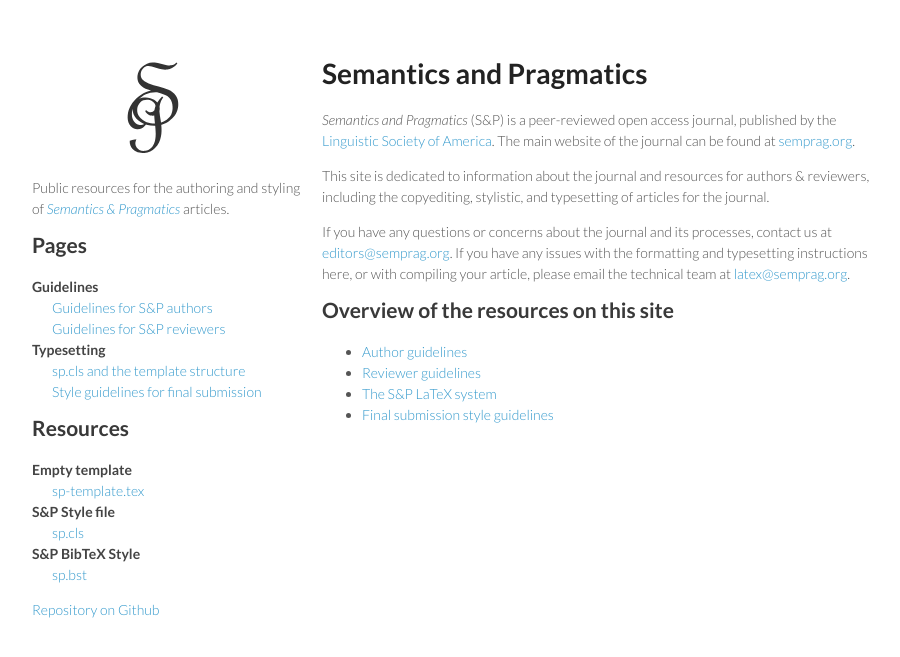
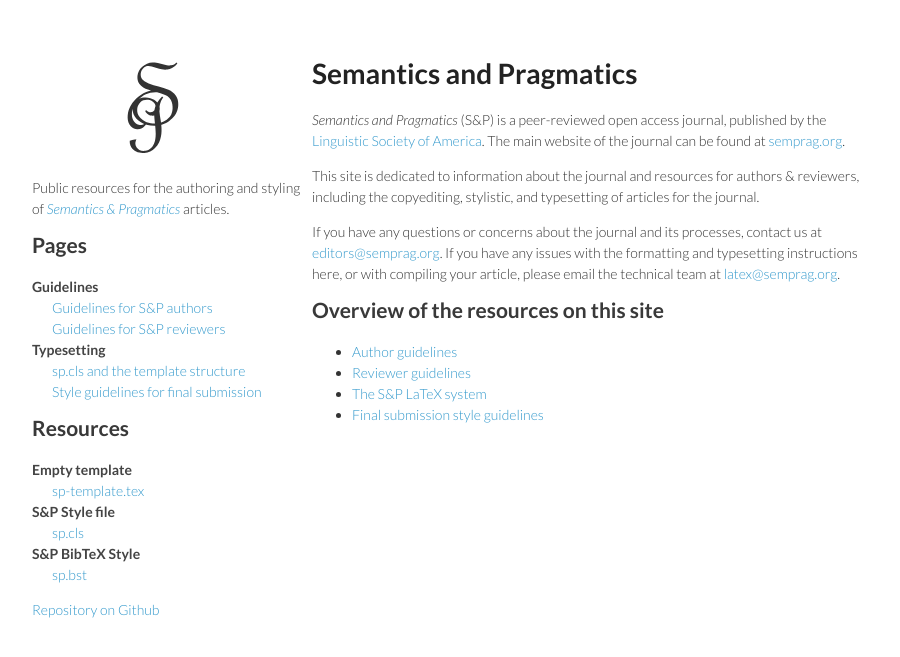
Before and after one commit to semprag/semprag.github.io, a Jekyll site: the page built from index.md, in a window 1280 px wide. Shown: the top 657 px of the page, without its empty margins (178-1078 px from the left). Built offline with Jekyll 4.4.1, drawn with Linux system fonts in a browser that asks for light colours.

Commit message:
Darken text a bit more and remove some floats that were conflicting with scrolling

```diff
--- a/master.css
+++ b/master.css
@@ -3,7 +3,7 @@
 body {
   padding:50px;
   font:14px/1.5 Lato, "Helvetica Neue", Helvetica, Arial, sans-serif;
-  color:#555;
+  color:#333;
   font-weight:300;
 }
 
@@ -110,7 +110,6 @@
 
 header {
   width:270px;
-  float:left;
   position:fixed;
 }
 
@@ -136,7 +135,6 @@
 
 header li {
   width:89px;
-  float:left;
   border-right:1px solid #d2d2d2;
   height:40px;
 }
@@ -182,7 +180,7 @@
 
 section {
   width:570px;
-  float:right;
+  margin-left: 280px;
   padding-bottom:50px;
 }
 
@@ -199,7 +197,6 @@
 
 footer {
   width:270px;
-  float:left;
   position:fixed;
   bottom:50px;
 }
@@ -337,11 +334,3 @@
 .highlight .vg { color: #008080 } /* Name.Variable.Global */
 .highlight .vi { color: #008080 } /* Name.Variable.Instance */
 .highlight .il { color: #009999 } /* Literal.Number.Integer.Long */
-
-.type-csharp .highlight .k { color: #0000FF }
-.type-csharp .highlight .kt { color: #0000FF }
-.type-csharp .highlight .nf { color: #000000; font-weight: normal }
-.type-csharp .highlight .nc { color: #2B91AF }
-.type-csharp .highlight .nn { color: #000000 }
-.type-csharp .highlight .s { color: #A31515 }
-.type-csharp .highlight .sc { color: #A31515 }
```
Also changed, not shown: _config.yml (line endings or trailing spaces).
